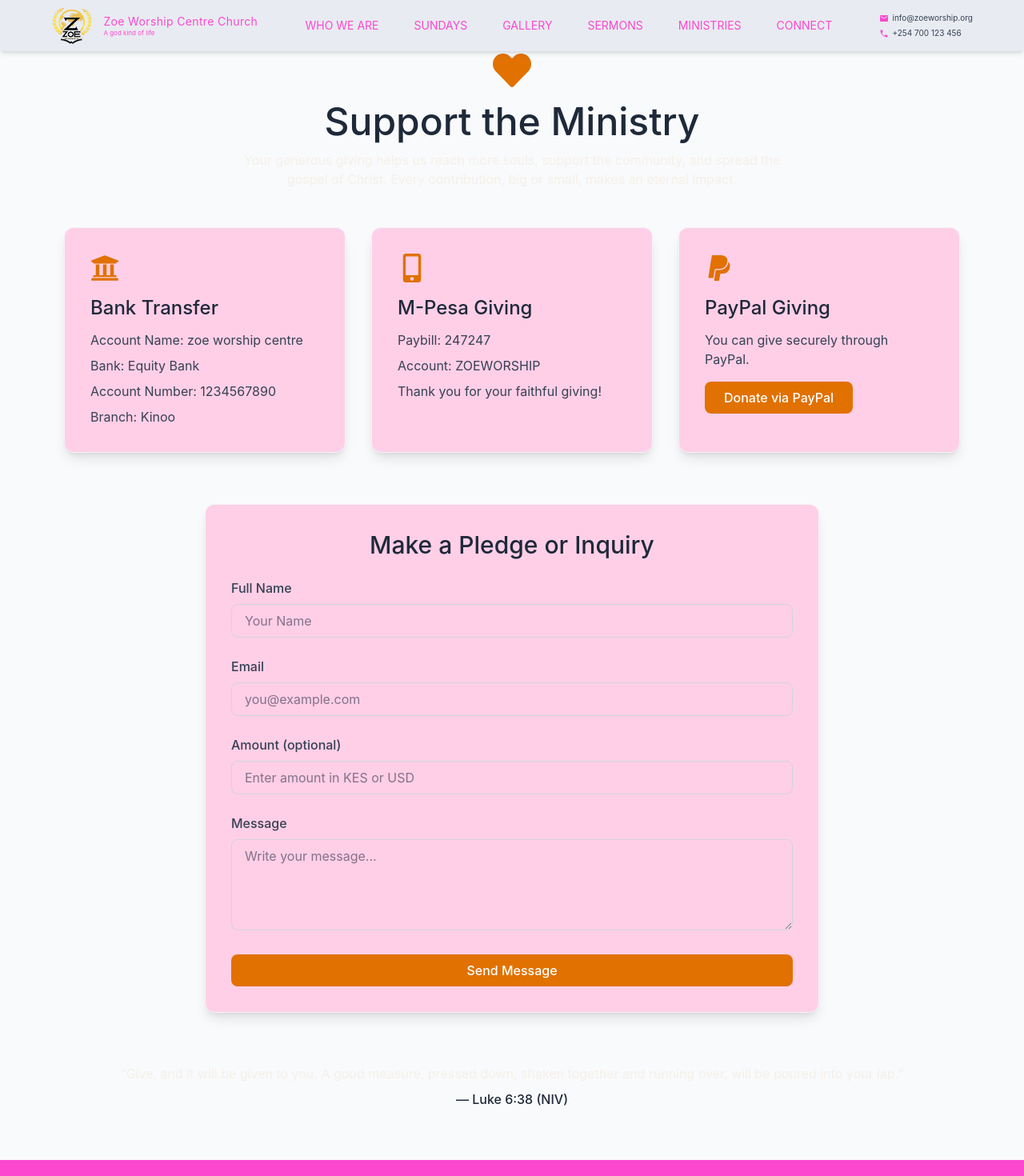
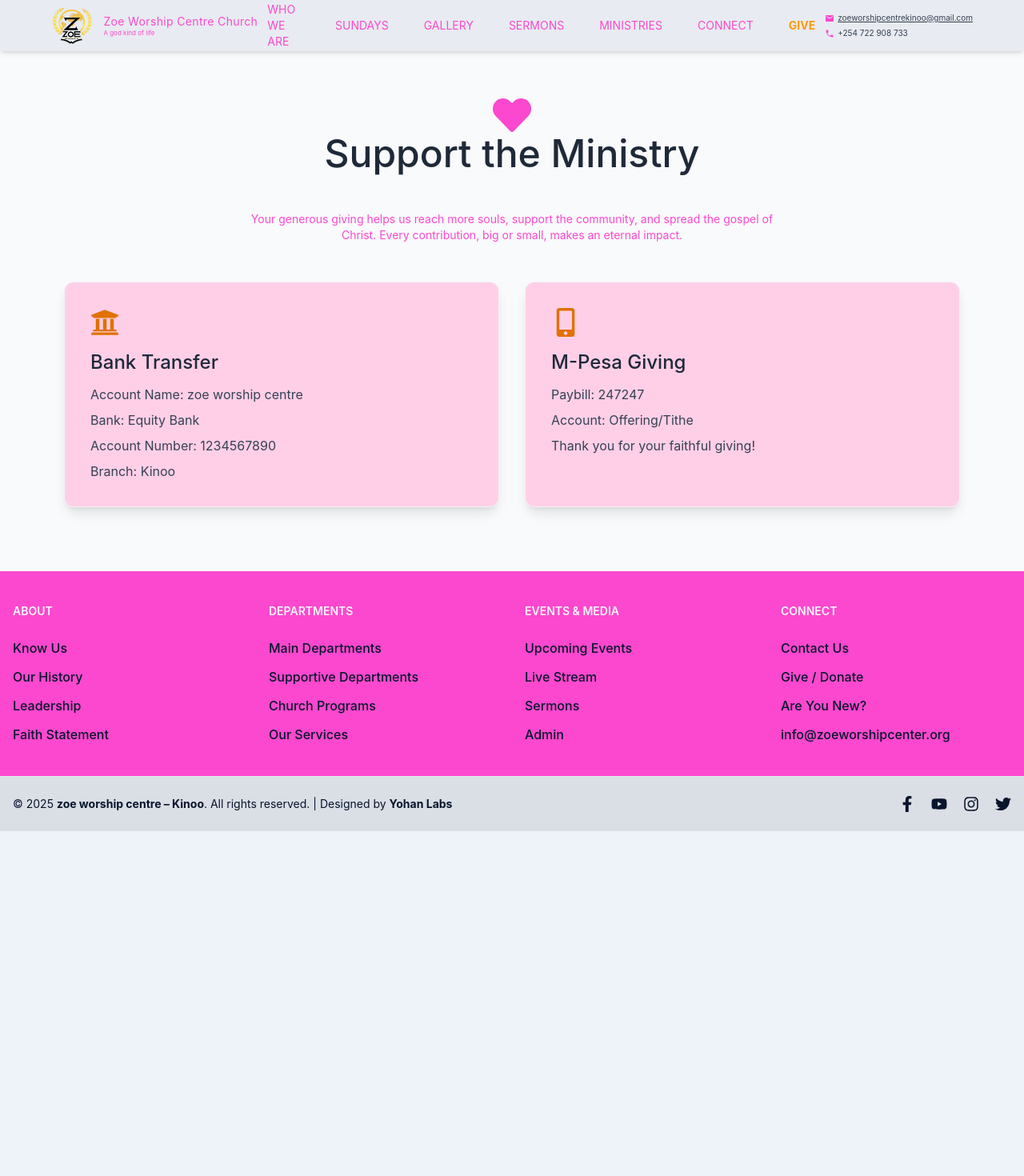
Before and after one commit to bugijay7/zoewc, a React (Vite) app in the folder client/: page /donate in a window 1280 px wide. Shown: the top 1470 px of the page at 80% size. After the commit the page ends 1039 px from the top, so only its background shows below. Built offline with nearby package versions, Linux system fonts and the light colour scheme.

Commit message:
redesign contact

```diff
--- a/client/src/components/Navbar.jsx
+++ b/client/src/components/Navbar.jsx
@@ -155,18 +155,34 @@ export default function Navbar() {
             </ul>
           )}
         </li>
+        <li>
+          <Link
+            to="/donate"
+            onClick={closeAllMenus}
+            className="block px-3 py-1 text-amber-500 font-bold hover:text-primary transition"
+          >
+
+            Give
+          </Link>
+        </li>
       </ul>
+
     </div>
 
     {/* 🔹 Right Section: Contact Info */}
     <div className="hidden md:flex flex-col justify-center gap-1 h-full text-[10px] text-base-content/80">
-      <div className="flex items-center gap-1">
-        <MdEmail className="text-primary text-xs" />
-        <span>info@zoeworship.org</span>
-      </div>
+     <div className="flex items-center gap-1">
+  <MdEmail className="text-primary text-xs" />
+  <a
+    href="mailto:zoeworshipcentrekinoo@gmail.com"
+    className="underline hover:text-secondary transition"
+  >
+    zoeworshipcentrekinoo@gmail.com
+  </a>
+</div>
       <div className="flex items-center gap-1">
         <MdPhone className="text-primary text-xs" />
-        <span>+254 700 123 456</span>
+        <span>+254 722 908 733</span>
       </div>
     </div>
 
--- a/client/src/pages/DonationPage.jsx
+++ b/client/src/pages/DonationPage.jsx
@@ -3,15 +3,15 @@ import { FaPaypal, FaMobileAlt, FaUniversity, FaHeart } from "react-icons/fa";
 
 export default function DonationPage() {
   return (
-    <div className="bg-gray-50 min-h-screen py-16 px-6 md:px-20 font-montserrat">
+    <div className="bg-gray-50  pb-12 pt-30 md:pt-30 px-6 md:px-20 ">
       <div className="max-w-6xl mx-auto">
         {/* ❤️ Title Section */}
-        <div className="text-center mb-12">
-          <FaHeart className="text-amber-600 text-5xl mx-auto mb-4" />
-          <h1 className="text-4xl md:text-5xl font-medium text-gray-800 mb-3">
+         <div className="text-center">
+          <FaHeart className="text-primary text-5xl mx-auto" />
+          <h1 className="text-2xl md:text-5xl font-medium text-gray-800">
             Support the Ministry
           </h1>
-          <p className="text-[#f5f0e9] max-w-2xl mx-auto">
+          <p className="text-primary py-6 text-xs md:text-sm max-w-2xl mx-auto md:py-12">
             Your generous giving helps us reach more souls, support the
             community, and spread the gospel of Christ. Every contribution,
             big or small, makes an eternal impact.
@@ -19,11 +19,11 @@ export default function DonationPage() {
         </div>
 
         {/* 💳 Giving Options */}
-        <div className="grid md:grid-cols-3 gap-8 mb-16">
+        <div className="grid md:grid-cols-2 gap-8 mb-8">
           {/* Bank Transfer */}
           <div className="bg-[#ffcfe7] p-8 rounded-xl shadow-lg border border-gray-100">
-            <FaUniversity className="text-amber-600 text-4xl mb-4" />
-            <h2 className="text-2xl font-medium text-gray-800 mb-3">
+            <FaUniversity className="text-amber-600 text-xl md:text-4xl mb-4" />
+            <h2 className="text-xs md:text-2xl font-medium text-gray-800 mb-3">
               Bank Transfer
             </h2>
             <p className="text-gray-700 mb-2">Account Name: zoe worship centre</p>
@@ -34,104 +34,17 @@ export default function DonationPage() {
 
           {/* M-Pesa Giving */}
           <div className="bg-[#ffcfe7] p-8 rounded-xl shadow-lg border border-gray-100">
-            <FaMobileAlt className="text-amber-600 text-4xl mb-4" />
-            <h2 className="text-2xl font-medium text-gray-800 mb-3">
+            <FaMobileAlt className="text-amber-600 text-xl md:text-4xl mb-4" />
+            <h2 className="text-xs md:text-2xl font-medium text-gray-800 mb-3">
               M-Pesa Giving
             </h2>
             <p className="text-gray-700 mb-2">Paybill: 247247</p>
-            <p className="text-gray-700 mb-2">Account: ZOEWORSHIP</p>
+            <p className="text-gray-700 mb-2">Account: Offering/Tithe</p>
             <p className="text-gray-700">Thank you for your faithful giving!</p>
           </div>
+         </div>
 
-          {/* PayPal Giving */}
-          <div className="bg-[#ffcfe7] p-8 rounded-xl shadow-lg border border-gray-100">
-            <FaPaypal className="text-amber-600 text-4xl mb-4" />
-            <h2 className="text-2xl font-medium text-gray-800 mb-3">
-              PayPal Giving
-            </h2>
-            <p className="text-gray-700 mb-4">
-              You can give securely through PayPal.
-            </p>
-            <a
-              href="https://www.paypal.com/donate"
-              target="_blank"
-              rel="noopener noreferrer"
-              className="inline-block bg-amber-600 text-white px-6 py-2 rounded-lg font-medium hover:bg-amber-700 transition"
-            >
-              Donate via PayPal
-            </a>
-          </div>
-        </div>
 
-        {/* 📨 Donation Form */}
-        <div className="bg-[#ffcfe7] shadow-lg rounded-xl p-8 border border-gray-100 max-w-3xl mx-auto">
-          <h2 className="text-3xl font-medium text-gray-800 mb-6 text-center">
-            Make a Pledge or Inquiry
-          </h2>
-          <form className="space-y-6">
-            <div>
-              <label className="block text-gray-700 font-medium mb-2">
-                Full Name
-              </label>
-              <input
-                type="text"
-                placeholder="Your Name"
-                className="w-full border border-gray-300 rounded-lg px-4 py-2 focus:outline-none focus:ring-2 focus:ring-amber-500"
-              />
-            </div>
-
-            <div>
-              <label className="block text-gray-700 font-medium mb-2">
-                Email
-              </label>
-              <input
-                type="email"
-                placeholder="you@example.com"
-                className="w-full border border-gray-300 rounded-lg px-4 py-2 focus:outline-none focus:ring-2 focus:ring-amber-500"
-              />
-            </div>
-
-            <div>
-              <label className="block text-gray-700 font-medium mb-2">
-                Amount (optional)
-              </label>
-              <input
-                type="number"
-                placeholder="Enter amount in KES or USD"
-                className="w-full border border-gray-300 rounded-lg px-4 py-2 focus:outline-none focus:ring-2 focus:ring-amber-500"
-              />
-            </div>
-
-            <div>
-              <label className="block text-gray-700 font-medium mb-2">
-                Message
-              </label>
-              <textarea
-                rows="4"
-                placeholder="Write your message..."
-                className="w-full border border-gray-300 rounded-lg px-4 py-2 focus:outline-none focus:ring-2 focus:ring-amber-500"
-              ></textarea>
-            </div>
-
-            <button
-              type="submit"
-              className="w-full bg-amber-600 text-white font-medium py-2 rounded-lg hover:bg-amber-700 transition"
-            >
-              Send Message
-            </button>
-          </form>
-        </div>
-
-        {/* 🙏 Thank You Message */}
-        <div className="text-center mt-16 text-[#f5f0e9]">
-          <p>
-            “Give, and it will be given to you. A good measure, pressed down,
-            shaken together and running over, will be poured into your lap.”
-          </p>
-          <p className="mt-2 font-medium text-gray-800">
-            — Luke 6:38 (NIV)
-          </p>
-        </div>
       </div>
     </div>
   );
--- a/client/src/pages/LiveStream.jsx
+++ b/client/src/pages/LiveStream.jsx
@@ -32,9 +32,9 @@ function LiveStream() {
   }, []);
 
   return (
-    <section className="min-h-screen flex flex-col items-center justify-center bg-base-100 text-base-content px-4 py-10">
-      <h1 className="text-4xl md:text-5xl font-medium mb-6 uppercase tracking-widest text-primary">
-        zoe worship centre Live
+    <section className="min-h-screen flex flex-col items-center justify-center bg-amber-500 text-base-content px-4 py-10">
+      <h1 className="text-xl md:text-5xl font-medium uppercase tracking-widest text-primary text-center">
+        zoe worship centre <br></br> Live
       </h1>
 
       {isLive && videoId ? (
@@ -52,7 +52,7 @@ function LiveStream() {
         </div>
       ) : (
         <div className="text-center mt-8">
-          <p className="text-lg opacity-70 mb-4">
+          <p className="text-sm md:text-lg opacity-70 mb-3">
             We’re not live right now. Check back soon or visit our YouTube
             channel below.
           </p>
--- a/client/src/pages/departments/main/menDepartment.jsx
+++ b/client/src/pages/departments/main/menDepartment.jsx
@@ -18,7 +18,7 @@ export default function MensDepartment() {
         <h1 className="text-xl md:text-5xl lg:text-6xl font-bold text-primary mb-1 md:mb-6 uppercase">
           Men's Ministry
         </h1>
-        <h2 className="text- md:text-xl lg:text-2xl font-medium mb-3 md:mb-4">
+        <h2 className="text-sm md:text-xl lg:text-2xl font-medium mb-3 md:mb-4">
           Strengthening Men in Faith and Purpose
         </h2>
         <p className="text-sm md:text-base lg:text-lg leading-relaxed">
--- a/client/src/pages/departments/supportive/PraiseAndWorship.jsx
+++ b/client/src/pages/departments/supportive/PraiseAndWorship.jsx
@@ -3,7 +3,7 @@ import worshipImg from "../../../assets/praise.jpg";
 
 export default function PraiseAndWorship() {
   return (
-    <section className="w-full max-w-[1400px] pt-20 md:pt-40 mx-auto flex flex-col">
+    <section className="w-full max-w-[1400px] pt-20 md:pt-30 mx-auto flex flex-col">
       {/* Top Section - Image */}
       <div className="w-full h-auto md:h-[70vh] overflow-hidden">
         <img
```
Also changed, not shown: client/src/components/Home/HomeHero.jsx (+7 -18 lines), client/src/components/Home/ServicesPreview.jsx (+16 -12 lines), client/src/pages/ContactPage.jsx (+22 -13 lines), client/src/pages/Services.jsx (+24 -24 lines).
